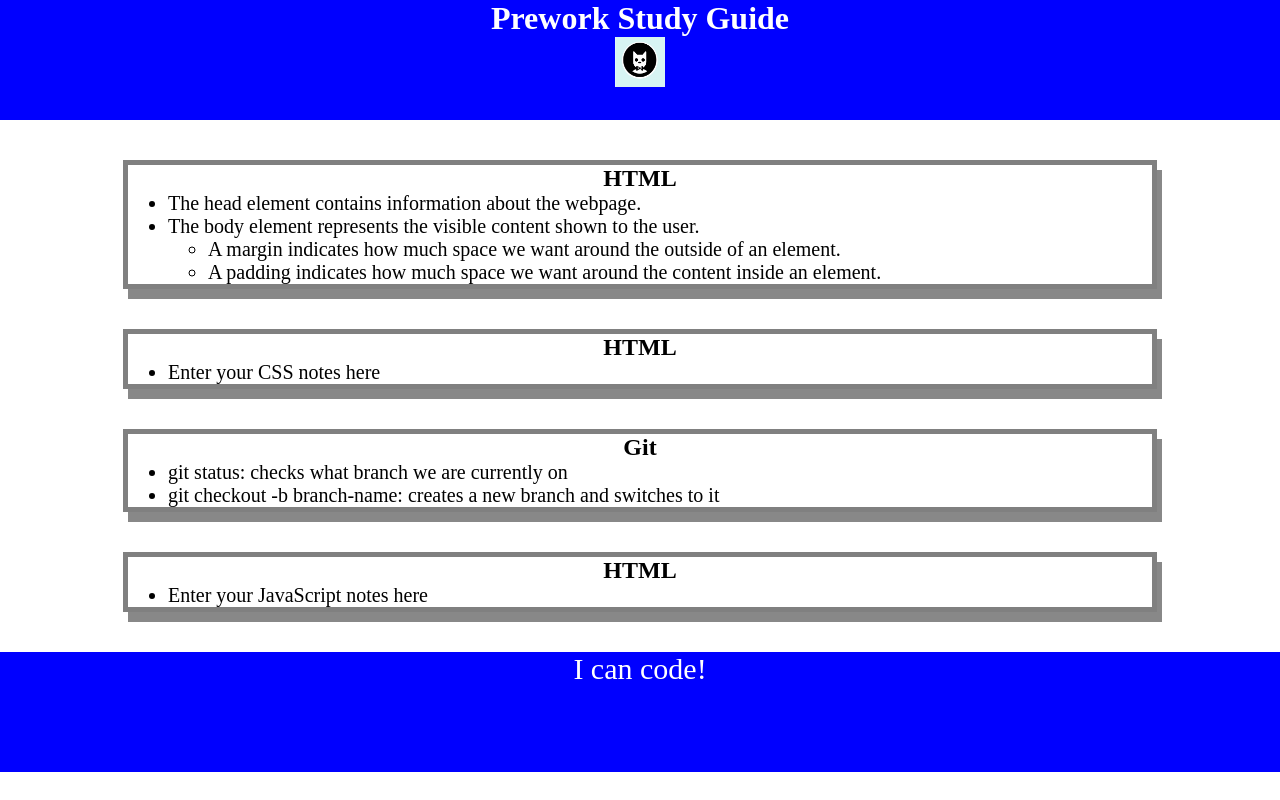
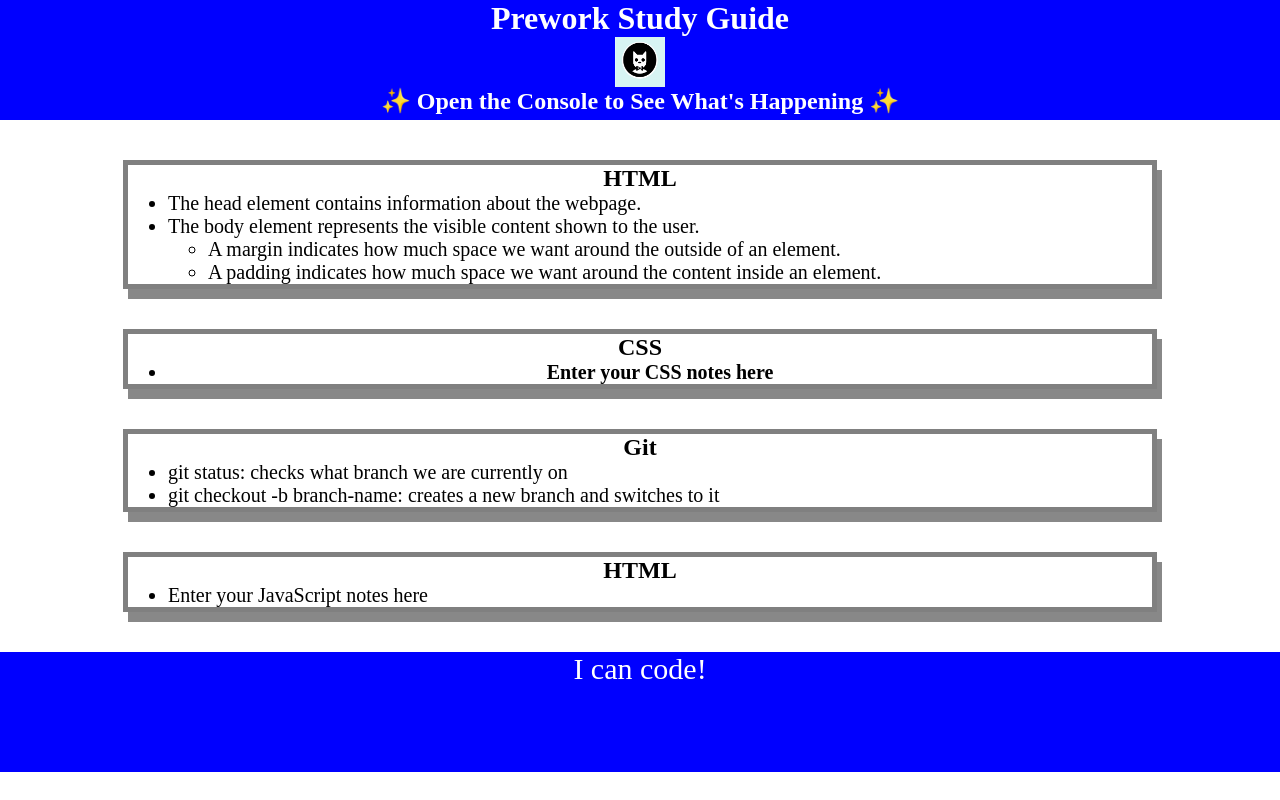
Before and after one commit to BeACarrot/prework-study-guide, a plain HTML site: page index.html in a window 1280 px wide. Drawn offline with Linux system fonts and the light colour scheme.

Commit message:
added JavaScript file with varisbles

```diff
--- /dev/null
+++ b/assets/script.js
@@ -0,0 +1,18 @@
+var topics = ['HTML', 'CSS', 'Git', 'JavaScript']
+
+for (var x = 0; x < topics.length; x++) {
+    console.log(topics[x]);
+}
+/*
+if (topic === 'HTML') {
+  console.log("Let's study HTML!");
+} else if (topic === 'CSS') {
+  console.log("Let's study CSS!");
+} else if (topic === 'Git') {
+  console.log("Let's study Git!");
+} else if (topic === 'JavaScript') {
+  console.log("Let's study JavaScript!");
+} else {
+  console.log('Please try again!');
+}
+*/
--- a/index.html
+++ b/index.html
@@ -11,6 +11,7 @@
     <header id="header">
       <h1>Prework Study Guide</h1>
       <img src="./assets/bowtie-cat.png" alt="Profile image of cat wearing a bow tie." />
+      <h2>✨ Open the Console to See What's Happening ✨</h2>
     </header>
     <main>
       <section class="card" id="html-section">
@@ -26,7 +27,7 @@
       </section>
 
       <section class="card" id="css-section">
-        <h2>HTML</h2>
+        <h2>CSS
         <ul>
           <li>Enter your CSS notes here</li>
         </ul>
@@ -50,5 +51,6 @@
     <footer>
       <p>I can code!</p>
     </footer>
+    <script src="./assets/script.js"></script>
   </body>
 </html>
```
